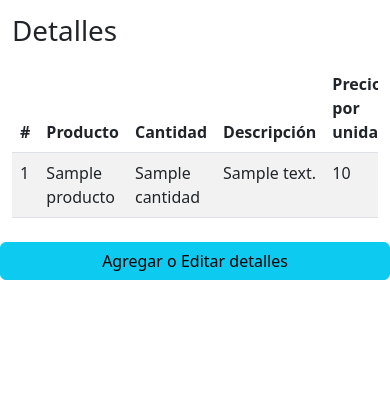
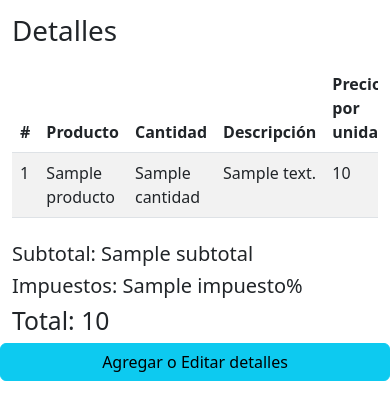
Before and after one commit to Mateovalenzuela/Gestor-de-passwords, a Django app: template gestorDePasswords/apps/maestroDetalleTP2/templates/gestionFacturas.html in a window 390 px wide. Shown: the part 423-843 px from the top of the page. Run offline with Django 4.2, Linux system fonts and the light colour scheme; the template is opened without the code that fills it: most values are stand-ins (such as "Sample title", 1, 10 or a date in 2020).

Commit message:
Mostrar detalles en html completado

```diff
--- a/gestorDePasswords/apps/maestroDetalleTP2/templates/gestionFacturas.html
+++ b/gestorDePasswords/apps/maestroDetalleTP2/templates/gestionFacturas.html
@@ -85,6 +85,17 @@
 </div>
 
 <div class="row">
+    <div class="col-md-10 offset-md-10">
+        <h5>Subtotal: {{subDetalle.subtotal}}</h5>
+        <h5>Impuestos: {{subDetalle.impuesto}}%</h5>
+    </div>
+
+    <div class="col-md-10 offset-md-10">
+        <h2>Total: {{subDetalle.total}}</h2>
+    </div>
+</div>
+
+<div class="row">
     <a href="gestionDetalle/" class="btn btn-info">Agregar o Editar detalles</a>
 </div>
 
```
Also changed, not shown: gestorDePasswords/apps/maestroDetalleTP2/views.py (+9 -3 lines), gestorDePasswords/negocio/detalleFactura.py (+8 -5 lines).
